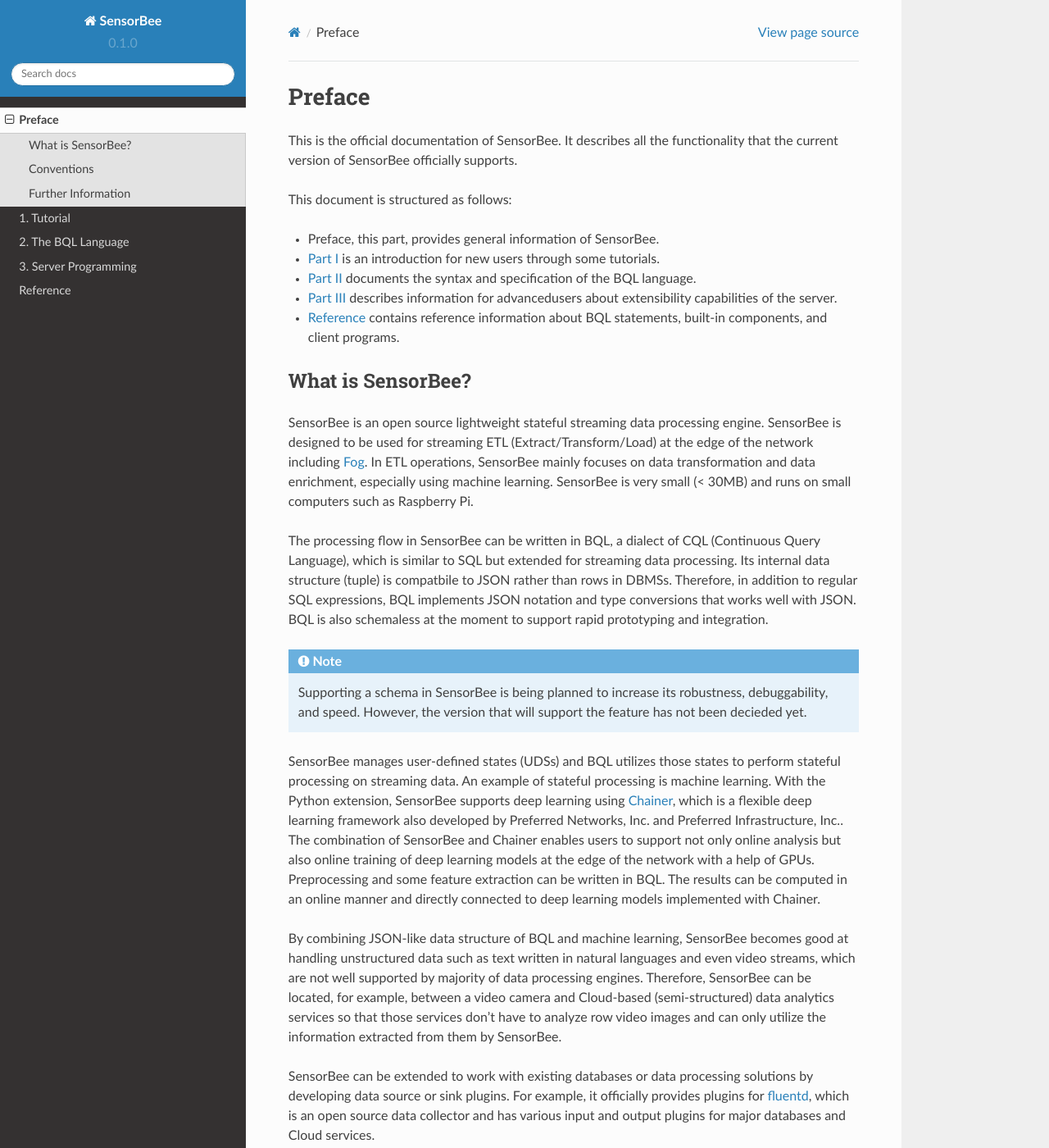
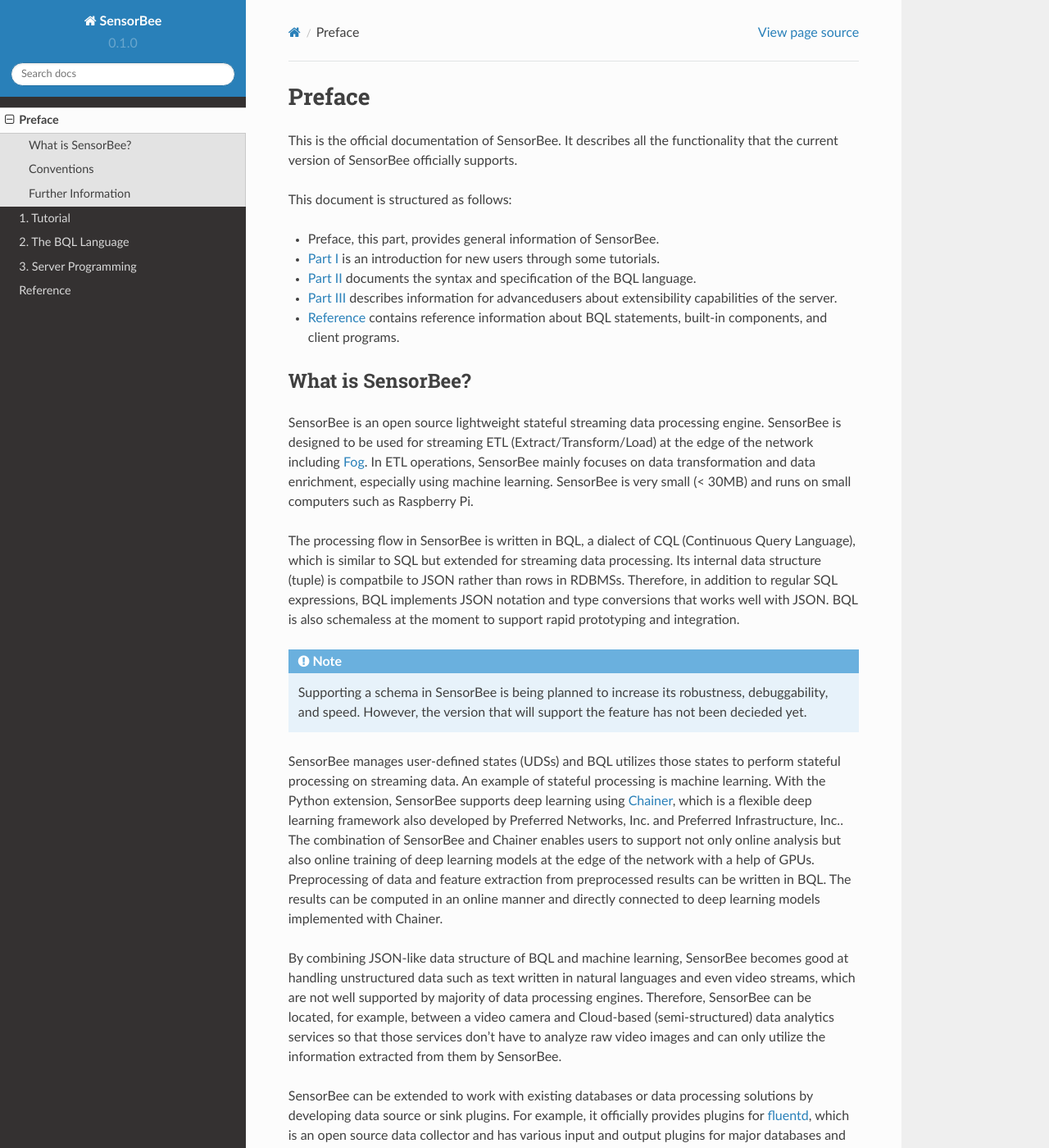
Before and after one commit to sensorbee/docs, a Sphinx documentation site: the page built from source/preface.rst, in a window 1280 px wide and 1400 px high. Shown: the whole window at 82% size. Built offline with Sphinx 7.4.7 and the Read the Docs theme 2.0.0, drawn with Linux system fonts in a browser that asks for light colours.

Commit message:
Improve preface

```diff
--- a/source/preface.rst
+++ b/source/preface.rst
@@ -29,10 +29,10 @@
 enrichment, especially using machine learning. SensorBee is very small (< 30MB)
 and runs on small computers such as Raspberry Pi.
 
-The processing flow in SensorBee can be written in BQL, a dialect of CQL
+The processing flow in SensorBee is written in BQL, a dialect of CQL
 (Continuous Query Language), which is similar to SQL but extended for streaming
 data processing. Its internal data structure (tuple) is compatbile to JSON
-rather than rows in DBMSs. Therefore, in addition to regular SQL expressions,
+rather than rows in RDBMSs. Therefore, in addition to regular SQL expressions,
 BQL implements JSON notation and type conversions that works well with JSON.
 BQL is also schemaless at the moment to support rapid prototyping and
 integration.
@@ -50,17 +50,17 @@
 framework also developed by Preferred Networks, Inc. and Preferred
 Infrastructure, Inc.. The combination of SensorBee and Chainer enables users to
 support not only online analysis but also online training of deep learning
-models at the edge of the network with a help of GPUs. Preprocessing and some
-feature extraction can be written in BQL. The results can be computed in an
-online manner and directly connected to deep learning models implemented
-with Chainer.
+models at the edge of the network with a help of GPUs. Preprocessing of data
+and feature extraction from preprocessed results can be written in BQL. The
+results can be computed in an online manner and directly connected to deep
+learning models implemented with Chainer.
 
 By combining JSON-like data structure of BQL and machine learning, SensorBee
 becomes good at handling unstructured data such as text written in natural
 languages and even video streams, which are not well supported by majority of
 data processing engines. Therefore, SensorBee can be located, for example,
 between a video camera and Cloud-based (semi-structured) data analytics
-services so that those services don't have to analyze row video images and
+services so that those services don't have to analyze raw video images and
 can only utilize the information extracted from them by SensorBee.
 
 SensorBee can be extended to work with existing databases or data processing
```
